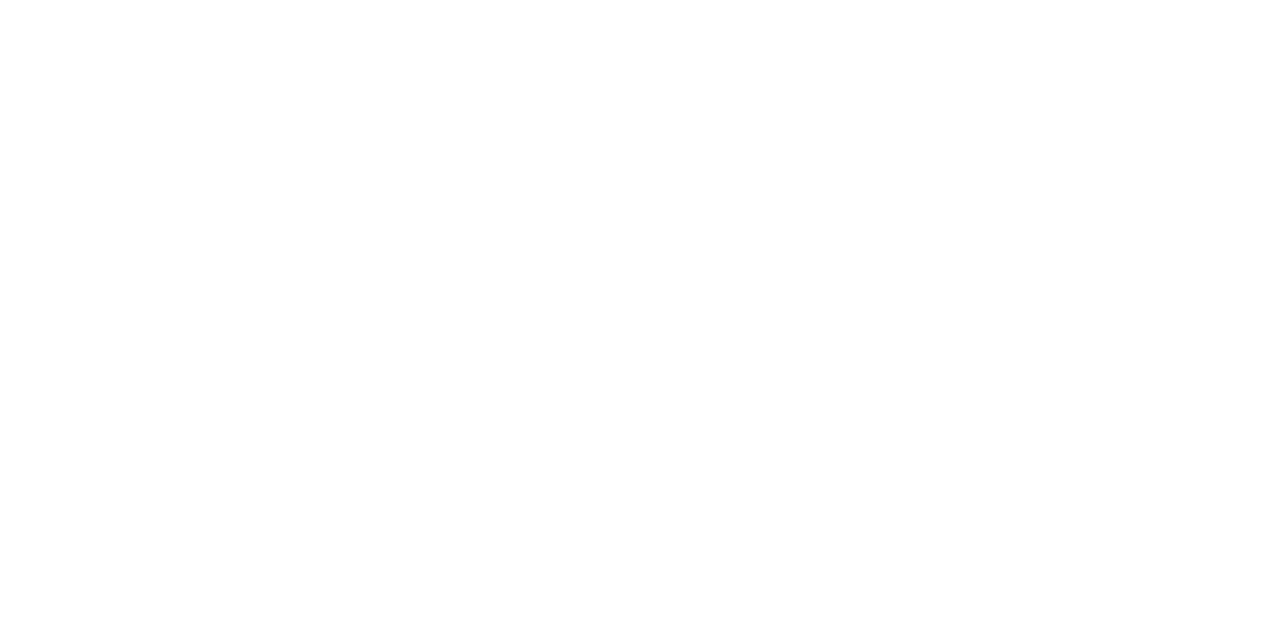
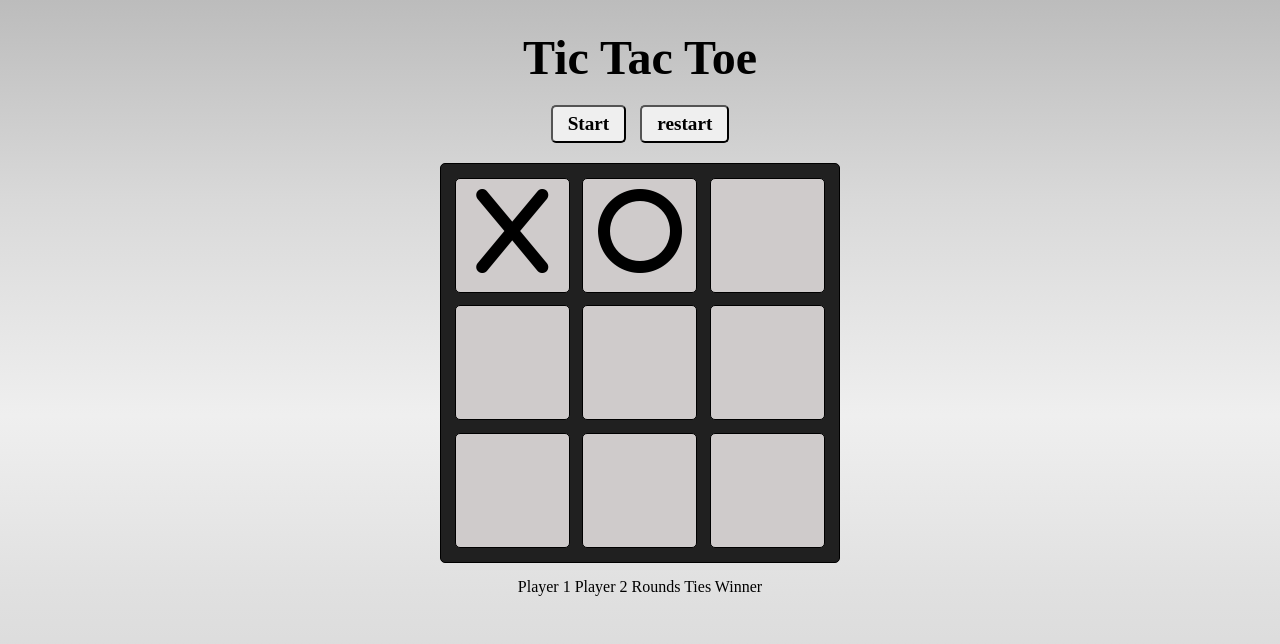
Before and after one commit to sleslief7/tic_tac_toe, a plain HTML site: page index.html in a window 1280 px wide. Drawn offline with Linux system fonts and the light colour scheme; a web font is replaced by a local one.

Commit message:
Added general style

```diff
--- a/index.html
+++ b/index.html
@@ -4,9 +4,44 @@
     <meta charset="UTF-8" />
     <meta name="viewport" content="width=device-width, initial-scale=1.0" />
     <link rel="stylesheet" href="style.css" />
+    <link rel="preconnect" href="https://fonts.googleapis.com" />
+    <link rel="preconnect" href="https://fonts.gstatic.com" crossorigin />
+    <link
+      href="https://fonts.googleapis.com/css2?family=Encode+Sans:wght@100..900&family=Mate+SC&display=swap"
+      rel="stylesheet"
+    />
+    <script
+      src="https://kit.fontawesome.com/40a1961b17.js"
+      crossorigin="anonymous"
+    ></script>
     <title>Tic Tac Toe</title>
   </head>
   <body>
+    <div id="container">
+      <h1>Tic Tac Toe</h1>
+      <div id="game-btns">
+        <button type="button" class="btn">Start</button>
+        <button type="button" class="btn">restart</button>
+      </div>
+      <div id="board">
+        <div class="box" id="1"><i class="fa-solid fa-x"></i></div>
+        <div class="box" id="2"><i class="fa-solid fa-o"></i></div>
+        <div class="box" id="3"></div>
+        <div class="box" id="4"></div>
+        <div class="box" id="5"></div>
+        <div class="box" id="6"></div>
+        <div class="box" id="7"></div>
+        <div class="box" id="8"></div>
+        <div class="box" id="9"></div>
+      </div>
+      <div id="stats">
+        <span>Player 1</span>
+        <span>Player 2</span>
+        <span>Rounds</span>
+        <span>Ties</span>
+        <span>Winner</span>
+      </div>
+    </div>
     <script src="script.js"></script>
   </body>
 </html>
--- a/style.css
+++ b/style.css
@@ -0,0 +1,74 @@
+* {
+  margin: 0;
+  padding: 0;
+  box-sizing: border-box;
+  font-family: "Mate SC", serif;
+}
+body {
+  min-height: 100vh;
+  background: linear-gradient(
+    to top,
+    lightgrey 0%,
+    lightgrey 1%,
+    #e0e0e0 26%,
+    #efefef 48%,
+    #d9d9d9 75%,
+    #bcbcbc 100%
+  );
+}
+#container {
+  display: flex;
+  flex-direction: column;
+  align-items: center;
+}
+h1 {
+  font-size: 3rem;
+  margin-top: 30px;
+  margin-bottom: 15px;
+}
+#game-btns {
+  margin-bottom: 15px;
+}
+.btn {
+  padding: 6px 15px;
+  margin: 5px;
+  font-size: 1.2rem;
+  font-weight: 600;
+  border-radius: 5px;
+  cursor: pointer;
+  transition: 0.4s;
+}
+.btn:hover {
+  background-color: #bcbcbc;
+}
+
+#board {
+  width: 400px;
+  height: 400px;
+  border: 1px solid black;
+  display: flex;
+  flex-wrap: wrap;
+  justify-content: space-around;
+  align-items: center;
+  gap: 5px;
+  padding: 10px;
+  border-radius: 5px;
+  background-color: rgb(32, 32, 32);
+}
+.box {
+  width: 115px;
+  height: 115px;
+  border: 1px solid black;
+  font-size: 6rem;
+  text-align: center;
+  cursor: pointer;
+  border-radius: 5px;
+  background-color: #cfcbcb;
+  transition: 0.4s;
+}
+.box:hover {
+  background-color: #ebe6e6;
+}
+#stats {
+  margin-top: 15px;
+}
```
